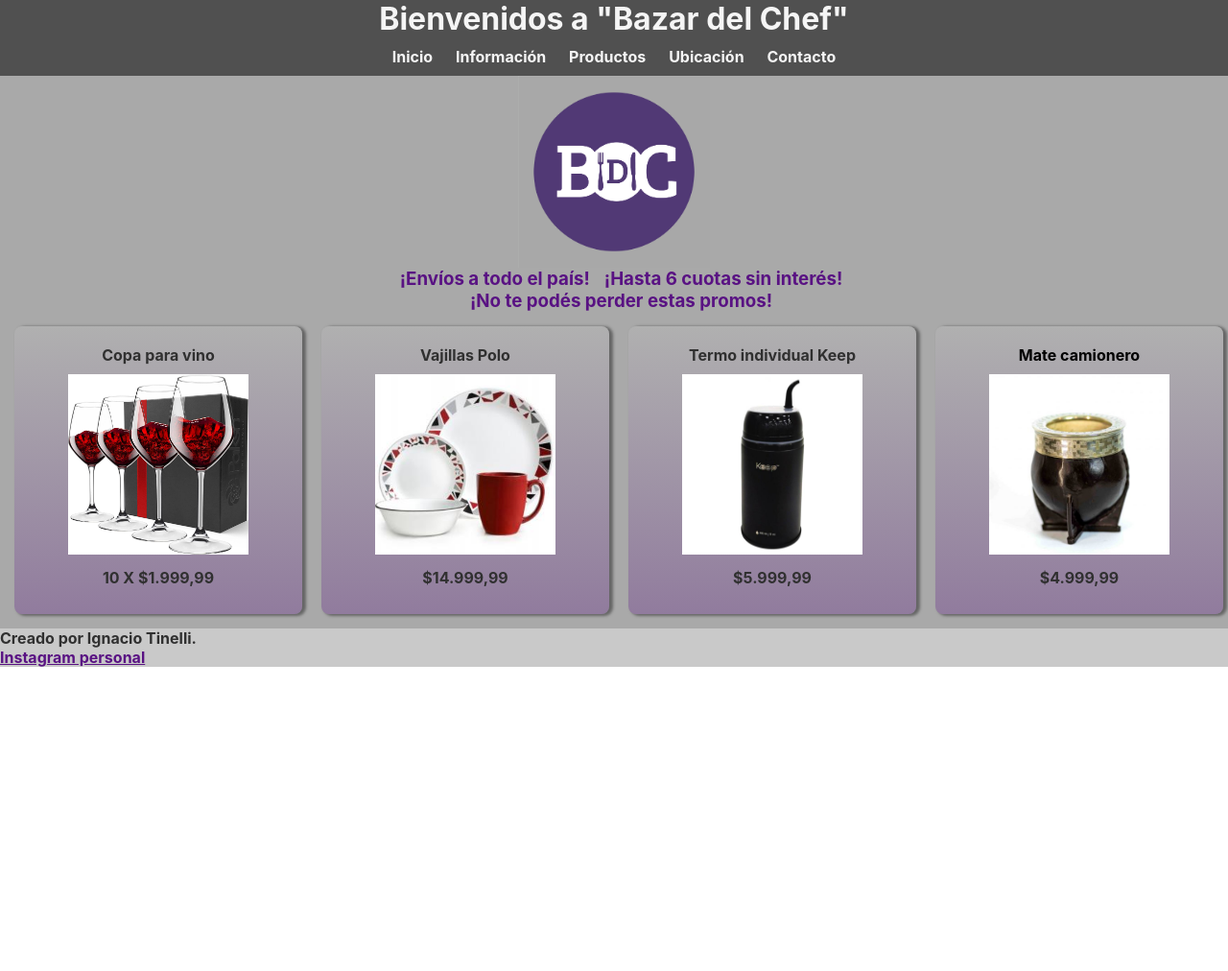
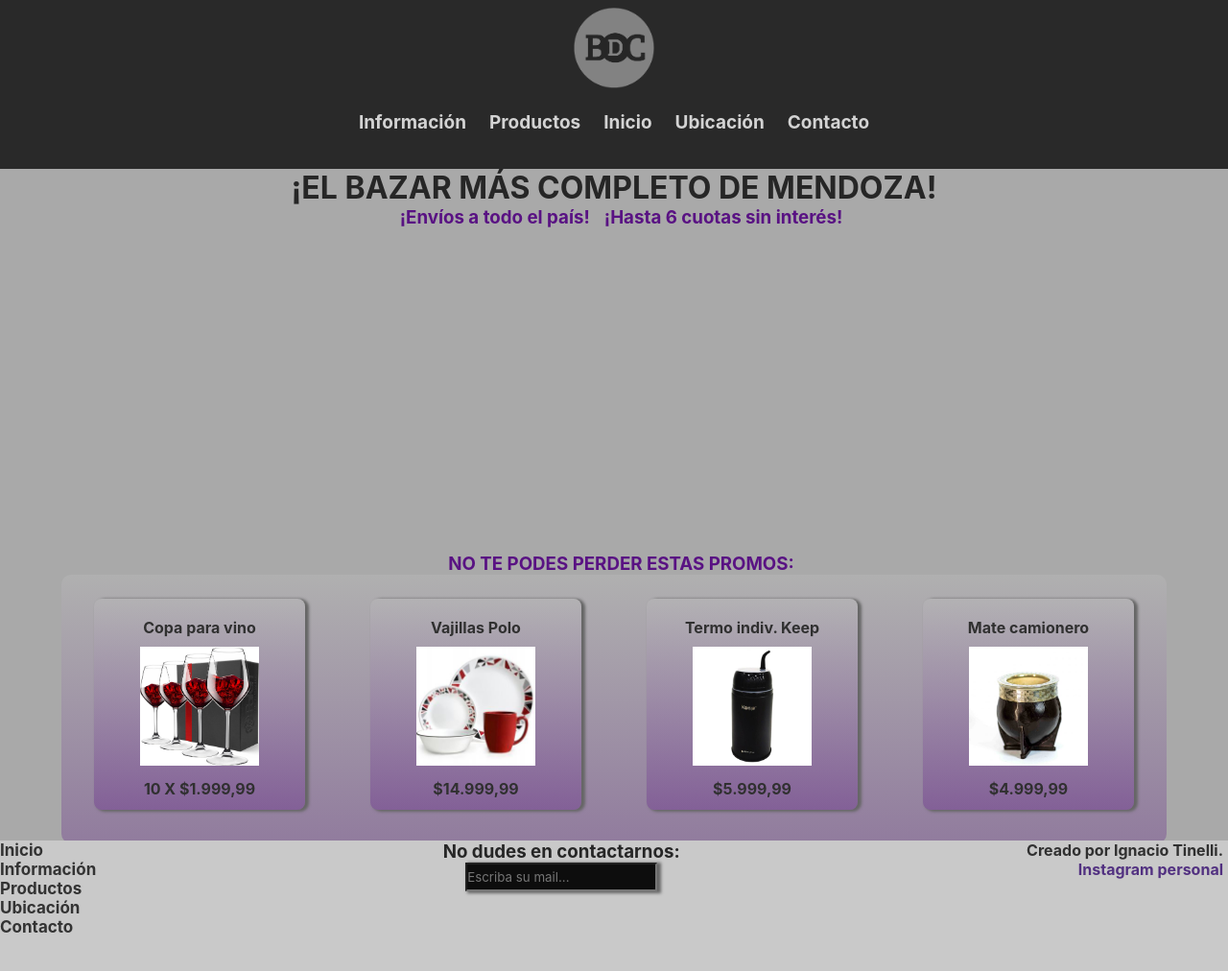
Before and after one commit to tinellignacio/bazar-del-chef, a plain HTML site: page index.html in a window 1280 px wide. Shown: the whole page at 96% size. Before the commit the page ends 800 px from the top, so only its background shows below. Drawn offline with Linux system fonts and the light colour scheme.

Commit message:
Actualizacion del 1 de abril

```diff
--- a/index.html
+++ b/index.html
@@ -9,36 +9,37 @@
 </head>
 <body>
     <header>
-        <div class="cuotas">
-            <h1 class="h1">Bienvenidos a "Bazar del Chef" <link rel="stylesheet" href="style.css"></h1>
+        <div class="divlogo">
+            <a href="index.html"><img src="images/mockup/logom-09.png" class="minilogo" alt="logo mini."></a>
         </div>
 
-        <div class="cuotas">
-            <nav>
-                <ul>
-                    <li> <a class="nab" href="index.html">Inicio</a>  </li>
-                    <li> <a class="nab" href="informacion.html">Información</a>  </li>
-                    <li> <a class="nab" href="productos.html">Productos</a>  </li>
-                    <li> <a class="nab" href="ubicacion.html">Ubicación</a>  </li>
-                    <li> <a class="nab" href="contacto.html">Contacto</a>  </li>
+        <div class="nab">
+            <ul class="nab">
+            <li> <a class="nabhead" href="informacion.html">Información</a>  </li>
+            <li> <a class="nabhead" href="productos.html">Productos</a>  </li>
+            <li> <a class="nabhead" href="index.html">Inicio</a> </li>
+            <li> <a class="nabhead" href="ubicacion.html">Ubicación</a>  </li>
+            <li> <a class="nabhead" href="contacto.html">Contacto</a>  </li>
             </ul>
-            </nav>
         </div>
     </header>
-    <main>
-        <div class="cuotas">
-        <img style="height: 200px; width: 200px;" src="images/mockup/logoviogri-02.jpg" alt="Logo del Bazar.">
-        </div>
+
+    <main style="height: 50vh";>
+        <div>
+            <h1 style="color: #262626;">¡EL  BAZAR MÁS COMPLETO DE MENDOZA!</h1>
             <div class="cuotas">
                 <h3 class="h3">¡Envíos a todo el país!</h3>
                 <h3 class="h3">¡Hasta 6 cuotas sin interés!</h3>
             </div>
+        </div>
+    </main>
 
+    <section class="promo">
         <div class="cuotas">
-            <h3 class="h3">¡No te podés perder estas promos!</h3>
+            <h3 class="h3">NO TE PODES PERDER ESTAS PROMOS:</h3>
         </div>
 
-        <div class="container">
+        <div class="promogrid">
             <div class="copas">
             <p>Copa para vino</p>
             <img src="images/productos/vino.jpg" class="copasimg" alt="Copas rellenas con vino tinto.">
@@ -52,21 +53,39 @@
             </div>
 
             <div class="copas">
-            <p>Termo individual Keep</p>
+            <p>Termo indiv. Keep</p>
             <img src="images/productos/termokeep.jpg" class="copasimg" alt="Termo-mate indivudal Keep color negro.">
             <p>$5.999,99</p>
             </div>
 
             <div class="copas">
-            <h4>Mate camionero</h4>
+            <p>Mate camionero</p>
             <img src="images/productos/mate.jpg" class="copasimg" alt="Mate camionero vacío.">
             <p>$4.999,99</p>
             </div>
         </div>
-    </main>
+    </section>
+
     <footer>
+        <div style="grid-area: contacto; text-align: end; margin-right: 5px;">
             <p>Creado por Ignacio Tinelli.</p>
             <a href="https://www.instagram.com/tinellignacio/?hl=es-la" class="violet">Instagram personal</a>
+        </div>
+
+        <div class="mail">
+            <h3 style="color: #262626"; font-size: 10px; margin-bottom: 5px;>No dudes en contactarnos:</h3>
+            <input type="email" name="mail" placeholder="Escriba su mail..." class="mail2">
+        </div>
+
+        <div class="nabfoot">
+            <ul class="nabfoot">
+            <li> <a class="nabfoot" href="index.html">Inicio</a> </li>
+            <li> <a class="nabfoot" href="informacion.html">Información</a>  </li>
+            <li> <a class="nabfoot" href="productos.html">Productos</a>  </li>
+            <li> <a class="nabfoot" href="ubicacion.html">Ubicación</a>  </li>
+            <li> <a class="nabfoot" href="contacto.html">Contacto</a>  </li>
+            </ul>
+        </div>
     </footer>
 </body>
 </html>
--- a/style.css
+++ b/style.css
@@ -5,67 +5,137 @@ padding: 0px;
 box-sizing: border-box;
 font-family: -apple-system, BlinkMacSystemFont, 'Segoe UI', Roboto, Oxygen, Ubuntu, Cantarell, 'Open Sans', 'Helvetica Neue', sans-serif;
 list-style: none;
+text-decoration: none;
 }
 
-li{
+.nabhead{
+padding: 12px;
 display: inline-block;
-padding: 10px;
-font-family: -apple-system, BlinkMacSystemFont, 'Segoe UI', Roboto, Oxygen, Ubuntu, Cantarell, 'Open Sans', 'Helvetica Neue', sans-serif ;
-font-weight: bold;
+color: lightgray;
+font-size: 19px;
 }
-.nab:hover{
+
+.nabhead:hover{
     font-weight: bold;
-    color: lightgray;
+    color: rgb(170, 170, 170);
+    font-size: 20px;
 }
+
 
 header {
 font-weight: bold;
-background-color: rgb(80, 80, 80);
-text-align: center;
+background-color: #262626fb;
+height: 22vh;
 }
 
 main {
-background-color: rgb(169, 169, 169);
+    background-color: rgb(169, 169, 169);
 text-align: center;
+width: auto;
+height: auto;
+}
+
+.promo{
+    background-color: rgb(169, 169, 169);
+    text-align: center;
+    height: 300px;
+    width: auto;
+}
+.minilogo{
+    width: 100px;
+    height: 100px;
+}
+.divlogo{
+    display: flex;
+    justify-content: center;
+    align-items: center;
+}
+
+.promogrid{
+    display: grid;
+    margin: auto;
+    width: 90vw;
+    height: 280px;
+    border-radius: 10px;
+    grid-template-columns: 25% 25% 25% 25%;
+    background: linear-gradient(180deg, rgba(192, 192, 192, 0.3), rgba(89, 18, 131, 0.3));
 }
 
 h1{
 color: whitesmoke;
 }
+
 .nab{
-color: whitesmoke;
+display: inline-block;
+display: flex;
+justify-content: center;
+align-items: center;
+color: lightgray;
+font-size: 19px;
 }
-ul {
-list-style: none;
-}
-a {
-text-decoration: none;
-}
+
+
 p {
 color: rgb(48, 48, 48);
 font-weight: bold;
 }
 
 .violet {
-color: rgb(89, 18, 131);
-text-decoration: underline;
+color: #523181;
+}
+.violet:hover{
+color: #ba8ef8;
 }
 
 footer {
+display: grid;
+grid-template-areas:
+"nav mail contacto";
 font-weight: bold;
-font-family: -apple-system, BlinkMacSystemFont, 'Segoe UI', Roboto, Oxygen, Ubuntu, Cantarell, 'Open Sans', 'Helvetica Neue', sans-serif;
 background-color: rgb(201, 201, 201);
-padding: 0px;
-margin: 0px;
+height: 17vh;
 }
 
+.mail{
+    grid-area: mail;
+    text-align: center;
+}
+.mail2{
+    background-color: #0d0d0d;
+width: 200px;
+height: 30px;
+margin-bottom: 5px;
+text-align: start;
+box-shadow: 3px 1px 3px 1px rgb(102, 102, 102);
+transition: all 0.3s ease;
+}
+.mail2:hover{
+    background-color: rgba(201, 201, 201, 0.3);
+    box-shadow: 3px 1px 3px 1px rgb(77, 77, 77);
+    transform: translate(5px, 0px);
+}
+
+
+.nabfoot{
+    grid-area: nav;
+    color: #333333;
+    font-size: 17px;
+    margin: 5px, 0px, 0px, 0px;
+}
+.nabfoot:hover{
+color: #0d0d0d;
+}
+
+
 .copas{
-    height: 300px;
-    width: 300px;
+    height: 220px;
+    width: 220px;
+    margin-bottom: 25px;
+    margin: auto;
+    margin-top: 25px;
     background: linear-gradient(180deg, rgba(192, 192, 192, 0.3), rgba(89, 18, 131, 0.3));
     padding: 20px;
     border-radius: 8px;
-    margin: 15px;
     text-align: center;
     box-sizing: border-box;
     box-shadow: 3px 1px 3px 1px rgb(102, 102, 102);
@@ -82,15 +152,20 @@ margin: 0px;
     padding: 10px;
     box-sizing: border-box;
 }
+
 .h3{
     display: inline-block;
     color: rgb(89, 18, 131);
     font-weight: bold;
     margin-left: 15px;
 }
+
 .color{
     color: rgb(48, 48, 48);
+
+    font-weight: bolder;
 }
+
 .ubica{
     height: 350px;
     width: 450px;
@@ -115,8 +190,14 @@ margin: 0px;
 
 .container{
     display: grid;
+    margin: auto;
+    background-color: rgba(89, 18, 131, 0.15);
+    width: 90vw;
+    height: 280px;
+    border-radius: 10px;
     grid-template-columns: 25% 25% 25% 25%;
 }
+
 .contacto{
 background-color: whitesmoke;
 width: 200px;
```
Also changed, not shown: contacto.html (+29 -14 lines), informacion.html (+30 -14 lines), productos.html (+32 -16 lines), ubicacion.html (+32 -15 lines), images/mockup/logom-09.png (added), 1 other file. Lines whose indentation alone changed are shown as unchanged.
